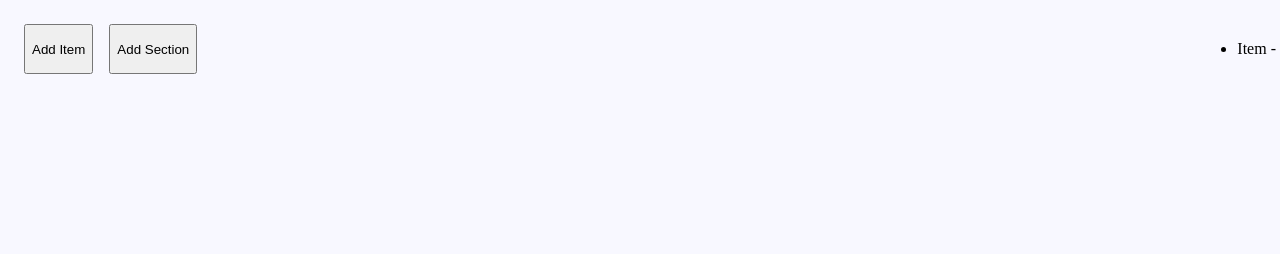
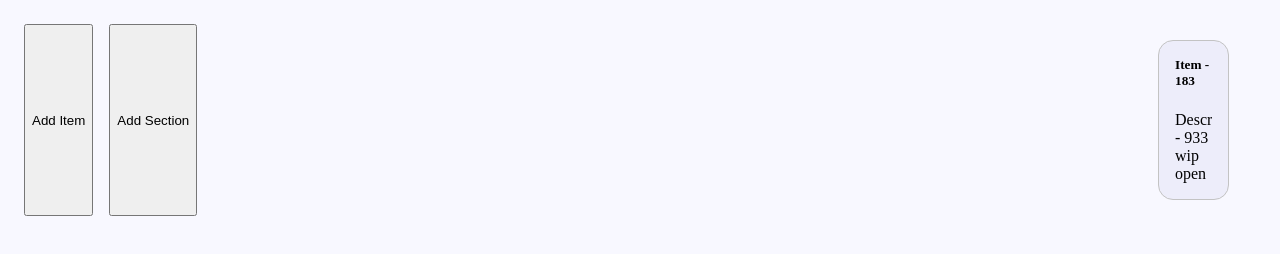
Before and after one commit to bchilds/gitra, a React app: page / in a window 1280 px wide. Both pictures are taken after a click on the button "Add Item". Shown: the top 254 px of the page. Built offline with nearby package versions, Linux system fonts and the light colour scheme.

Commit message:
add content block

```diff
--- a/package.json
+++ b/package.json
@@ -11,6 +11,7 @@
   "dependencies": {
     "express": "^4.17.2",
     "octokit": "^1.7.1",
+    "proptypes": "^1.1.0",
     "react": "^17.0.2",
     "react-beautiful-dnd": "^13.1.0",
     "react-dom": "^17.0.2",
--- a/public/index.html
+++ b/public/index.html
@@ -2,7 +2,7 @@
 <html lang="en">
   <head>
     <meta charset="utf-8">
-    <title>React with Webpack</title>
+    <title>GITRA</title>
   </head>
   <body>
     <div id="root"></div>
--- /dev/null
+++ b/src/components/content-block/index.js
@@ -0,0 +1,14 @@
+import React from 'react';
+
+const ContentBlock = ({ title, description, githubStatus, myStatus }) => {
+  return (
+    <div className='content-block'>
+      <h5 className='content-title'>{title}</h5>
+      <p className='content-description'>{description}</p>
+      <p className='content-my-status'>{myStatus}</p>
+      <p className='content-gh-status'>{githubStatus}</p>
+    </div>
+  );
+};
+
+export default ContentBlock;
--- a/src/main.css
+++ b/src/main.css
@@ -1,8 +1,19 @@
+:root {
+  --backgroundWhite: #F8F8FF;
+  --secondaryBgWhite: #ededfa;
+  --borderRounding: 15px;
+  --borderColor: #C3C3C3;
+}
+
 body {
   width: 100%;
   height: 100%;
   margin: 0;
-  background: #f8f8ff;
+  background: var(--backgroundWhite);
+}
+
+p {
+  margin: 0
 }
 
 .app-root {
@@ -32,6 +43,36 @@ body {
 }
 /* end main page */
 
+/* content block */
+.content-block {
+  min-width: 15%;
+  max-width: 25%;
+  background: var(--secondaryBgWhite);
+  display: grid;
+  border: 1px solid var(--borderColor);
+  border-radius: var(--borderRounding);
+  padding: 1rem;
+  margin: 0.5rem 0; /* this is temporary, it will be controlled by a parent grid instead */
+}
+.content-block:first-of-type {
+  margin-top: 0;
+}
+.content-block:last-of-type {
+  margin-bottom: 0;
+}
+
+.content-block > .content-title {
+  margin-top: 0;
+}
+
+.content-block > .content-description {
+  display: -webkit-box;
+  -webkit-line-clamp: 2;
+  -webkit-box-orient: vertical;
+  overflow: hidden;
+}
+/* end content block */
+
 @media (min-width: 850px) {
   .page {
     flex-direction: row;
--- a/src/pages/main/index.js
+++ b/src/pages/main/index.js
@@ -1,5 +1,6 @@
 import React, { useState, useCallback } from 'react';
 import Button from '../../components/basic/button';
+import ContentBlock from '../../components/content-block';
 import { getRandomInt } from '../../helpers/math';
 
 const MainPage = () => {
@@ -9,8 +10,12 @@ const MainPage = () => {
   // const [newSectionName, setNewSectionName] = useState('');
 
   const onAddItem = useCallback(() => {
-    const name = `Item - ${getRandomInt(100, 1000)}`;
-    setItems([...items, { name }]);
+    const title = `Item - ${getRandomInt(100, 1000)}`;
+    const description = `Description - ${getRandomInt(100,1000)}`;
+    const myStatus = 'wip';
+    const githubStatus = 'open';
+    const item = { title, description, myStatus, githubStatus };
+    setItems([...items, item]);
   }, [items, setItems]);
 
   const onAddSection = useCallback(() => {
@@ -25,8 +30,8 @@ const MainPage = () => {
         <Button onClick={onAddSection}>Add Section</Button>
       </div>
       <ul>
-        {items.map(({ name }) => (
-          <li key={name}>{name}</li>
+        {items.map(({ title, description, githubStatus, myStatus }) => (
+          <ContentBlock key={title} title={title} description={description} githubStatus={githubStatus} myStatus={myStatus} />
         ))}
       </ul>
     </div>
```
Also changed, not shown: 1 other file.
